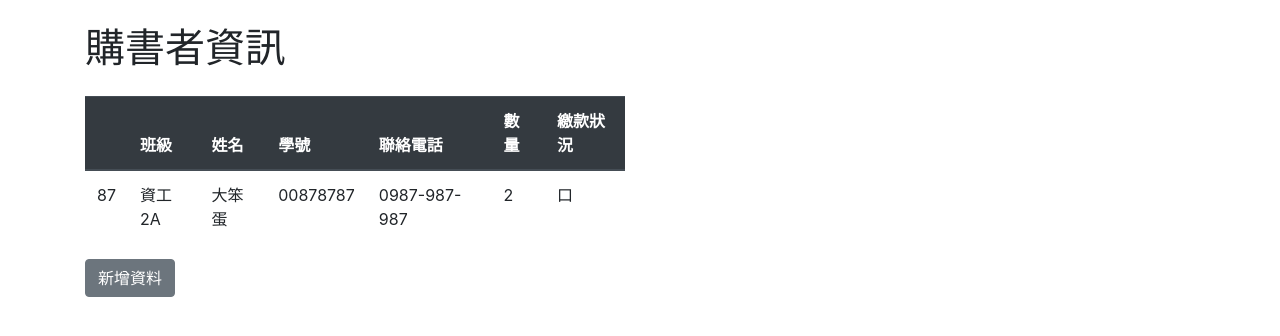
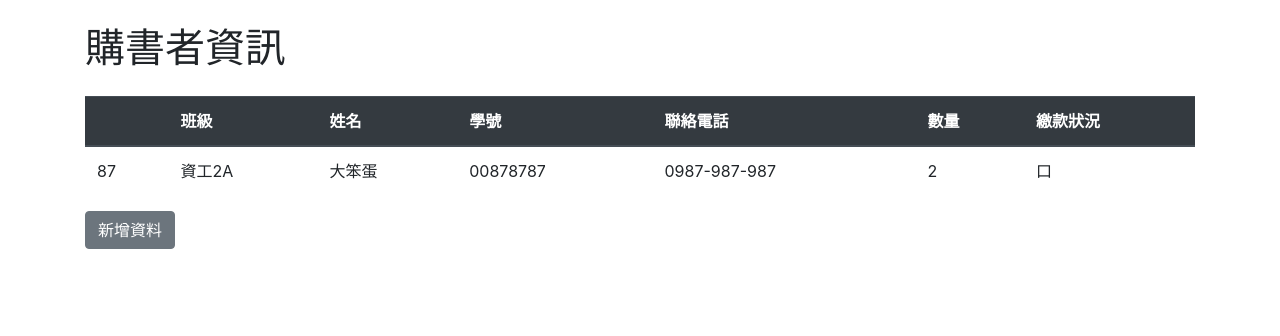
Before and after one commit to c8610290927/DataBase_Project, a PHP site: page /purchaserData.php in a window 1280 px wide. Shown: the part 56-392 px from the top of the page. Run offline with PHP 8.4, Linux system fonts and the light colour scheme; some libraries are stand-ins or nearby versions.

Commit message:
table 調整

```diff
--- a/DataBase_Project/purchaserData.php
+++ b/DataBase_Project/purchaserData.php
@@ -54,7 +54,7 @@
 
             <div class="form-group row">
 
-                <div class="col-xs-12 col-md-6 col-lg-6" id="member">
+                <div class="col-xs-12 col-md-6 col-lg-12" id="member">
 
                     <table class="table table-hover" id="memberTable">
                       <thead class="thead-dark">
--- a/DataBase_Project/purchaser_information.html
+++ b/DataBase_Project/purchaser_information.html
@@ -54,7 +54,7 @@
 
             <div class="form-group row">
 
-                <div class="col-xs-12 col-md-6 col-lg-6" id="member">
+                <div class="col-xs-12 col-md-6 col-lg-12" id="member">
 
                     <table class="table table-hover" id="memberTable">
                       <thead class="thead-dark">
```
